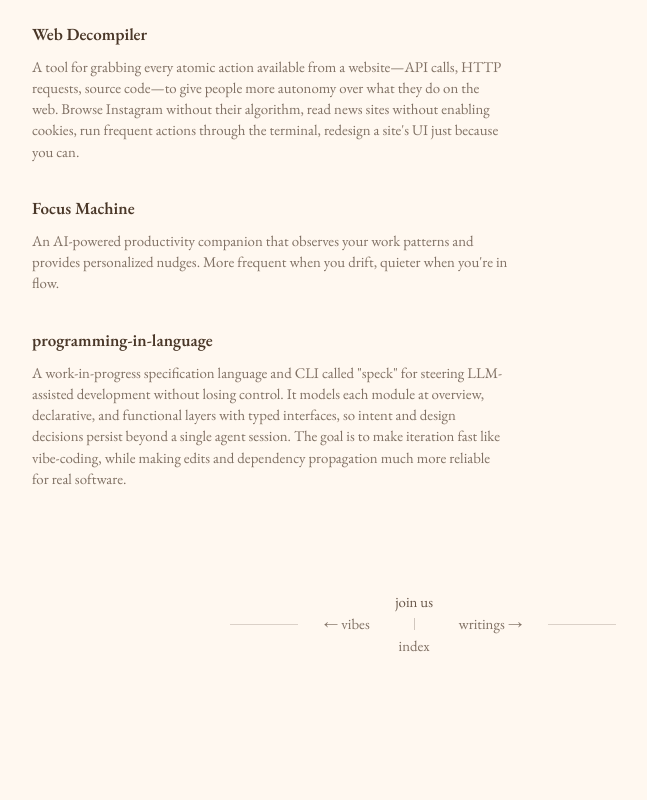
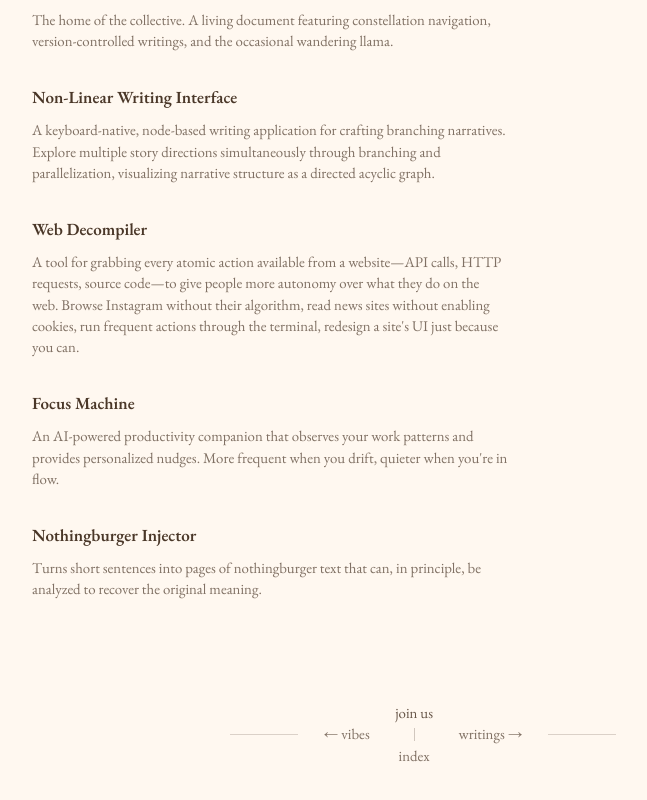
Before and after one commit to EternalRecursion121/idealists-site, a SvelteKit app: page /projects in a window 1280 px wide. Shown: the part 958-1758 px from the top of the page, without its empty margins (217-864 px from the left). Before the commit the page ends 1683 px from the top, so only its background shows below. Built offline with nearby package versions, Linux system fonts and the light colour scheme.

Commit message:
Add Nothingburger Injector project entry
Co-authored-by: Samuel Ratnam <EternalRecursion121@users.noreply.github.com>

```diff
--- a/src/routes/(standard)/projects/+page.server.ts
+++ b/src/routes/(standard)/projects/+page.server.ts
@@ -45,6 +45,11 @@ const projects: Project[] = [
 		description: 'A fast, unbloated to-do system with reminders and schedules, built for easy capture so tasks actually get added. Cross-platform with sync, end-to-end encryption, and a strong UX are core requirements. Exploring kanban flows too, including an "awaiting someone else" state that resurfaces for follow-up after X days.'
 	},
 	{
+		name: 'Nothingburger Injector',
+		url: 'https://xide.quest/nothingburger/',
+		description: 'Turns short sentences into pages of nothingburger text that can, in principle, be analyzed to recover the original meaning.'
+	},
+	{
 		name: 'programming-in-language',
 		url: null,
 		description: 'A work-in-progress specification language and CLI called "speck" for steering LLM-assisted development without losing control. It models each module at overview, declarative, and functional layers with typed interfaces, so intent and design decisions persist beyond a single agent session. The goal is to make iteration fast like vibe-coding, while making edits and dependency propagation much more reliable for real software.'
```
